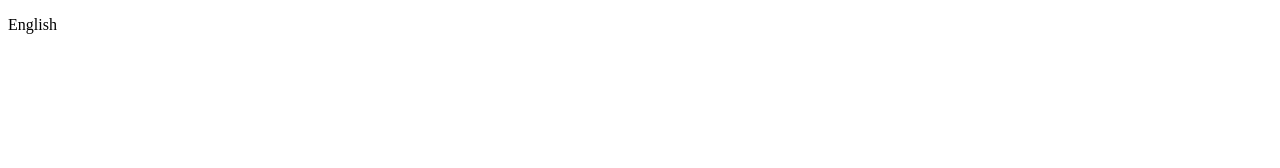
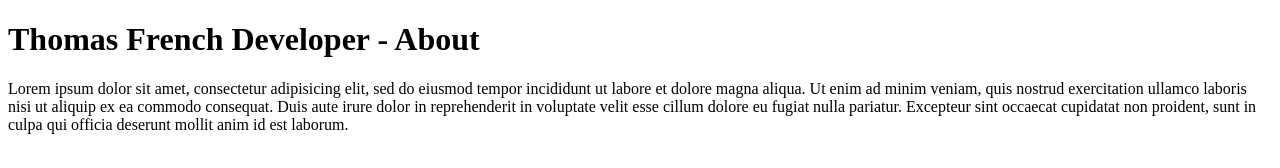
Before and after one commit to ThomasFrenchDeveloper/ThomasFrenchDeveloper.github.io, a plain HTML site: page index.html in a window 1280 px wide. Drawn offline with Linux system fonts and the light colour scheme.

Commit message:
lorem add

```diff
--- a/index.html
+++ b/index.html
@@ -21,6 +21,12 @@
     <title>Thomas French Developer - About</title>
 </head>
 <body>
-	<p>English</p>
+	<h1>Thomas French Developer - About</h1>
+	<p>Lorem ipsum dolor sit amet, consectetur adipisicing elit, sed do eiusmod
+	tempor incididunt ut labore et dolore magna aliqua. Ut enim ad minim veniam,
+	quis nostrud exercitation ullamco laboris nisi ut aliquip ex ea commodo
+	consequat. Duis aute irure dolor in reprehenderit in voluptate velit esse
+	cillum dolore eu fugiat nulla pariatur. Excepteur sint occaecat cupidatat non
+	proident, sunt in culpa qui officia deserunt mollit anim id est laborum.</p>
 </body>
 </html>
```
